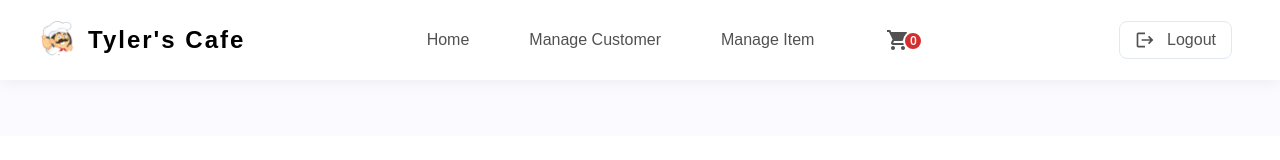
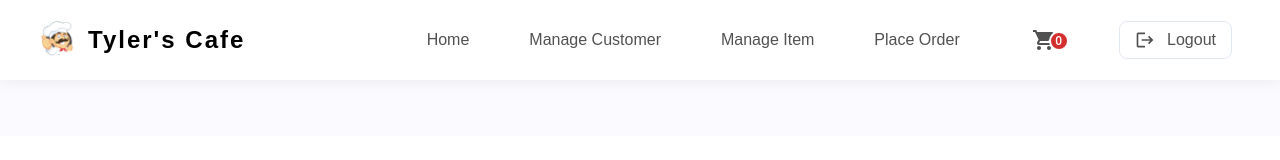
Before and after one commit to AshanSandeep06/Food-Shop-System, a React (Create React App) app in the folder frontend/: page / in a window 1280 px wide. Shown: the top 160 px of the page. Built offline with nearby package versions, Linux system fonts and the light colour scheme.

Commit message:
Content Updated in App.tsx

```diff
--- a/frontend/src/App.tsx
+++ b/frontend/src/App.tsx
@@ -60,7 +60,7 @@ const App = () => {
       {/* <Customer /> */}
 
       {/* ========== Admin Page ========== */}
-      <Header buttons={[logoutLink]} links={["home", "manage_customer", "manage_item"]} />
+      <Header buttons={[logoutLink]} links={["home", "manage_customer", "manage_item", "place_order"]} />
       <Admin />
     </div>
   );
```
